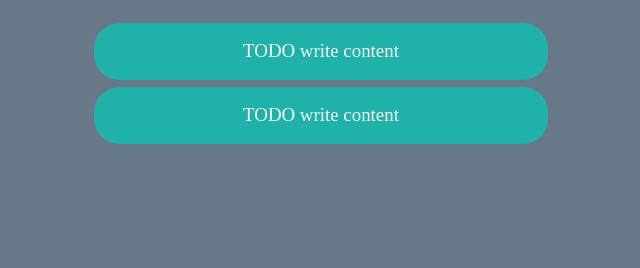
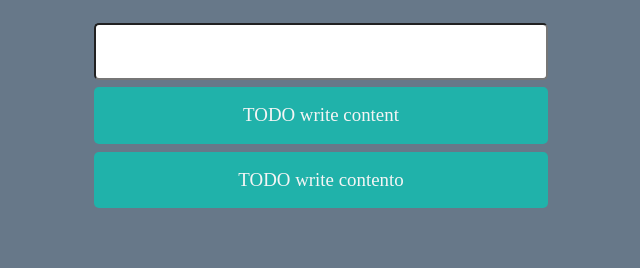
Before and after one commit to rafrafek/supreme-spork, a website: page public_html/index.html in a window 1280 px wide. Shown: the whole page, without its empty margins (319-959 px from the left). Drawn offline with Linux system fonts and the light colour scheme.

Commit message:
big update

```diff
--- a/public_html/index.html
+++ b/public_html/index.html
@@ -7,10 +7,33 @@
     <script src="newjavascript.js"></script>
     <link rel="stylesheet" href="michal.css">
 </head>
-    <body onload="kulfon()">
+<body>
     <div class="container">
-            <div class="ins" id="demo" onclick="myFunction(this)">TODO write content</div>
-            <div class="ins" id="michal" onclick="myFunction(this)">TODO write content</div>
+        <div>
+            <input id="inpucik" type="text" onkeyup="pysznia(event,this)">
+        </div>
+        <div id="zbiorek">
+            <div class="elemento" onclick="clicked(this)">
+                <div class="rowio">
+                    <div class="komorkaS">TODO write content</div>
+                </div>
+                <div class="rowio">
+                    <div class="komorka">a</div>
+                    <div class="komorka">b</div>
+                    <div class="komorka">c</div>
+                </div>
+            </div>
+            <div class="elemento" onclick="clicked(this)">
+                <div class="rowio">
+                    <div class="komorkaS">TODO write contento</div>
+                </div>
+                <div class="rowio">
+                    <div class="komorka">u</div>
+                    <div class="komorka">s</div>
+                    <div class="komorka">b</div>
+                </div>
+            </div>
+        </div>
     </div>
 </body>
 </html>
--- a/public_html/michal.css
+++ b/public_html/michal.css
@@ -24,19 +24,49 @@ body {
     unselectable: on
 }
 
-.ins {
-    border-radius: 25px;
+#inpucik {
+    box-sizing: border-box;
+    margin-bottom: 0.2cm;
+    height: 1.5cm;
+    line-height: 1.5cm;
+    font-size: 0.5cm;
+    border-radius: 5px;
+    padding-left: 0.2cm;
+    padding-right: 0.2cm;
+    width: 100%
+}
+
+.komorkaS {
+    width: 100%
+}
+
+.komorka {
+    width: 32%;
+    overflow: auto;
+    display: inline-block;
+    margin-left: auto;
+    margin-right: auto
+}
+
+.rowio {
+    height: 1.5cm;
+    line-height: 1.5cm;
+}
+
+.elemento {
+    height: 1.5cm;
+    overflow: hidden;
+    width: 100%;
+    border-radius: 5px;
     color: whitesmoke;
     cursor: pointer;
     font-size: 0.5cm;
-    line-height: 1.5cm;
-    height: 1.5cm;
     margin: 0 0 0.2cm 0;
     padding: 0;
     border-width: 0;
     background-color: #20B2AA
 }
 
-.ins:active {
+.elemento:active {
     background-color: #10A29A
 }
--- a/public_html/newjavascript.js
+++ b/public_html/newjavascript.js
@@ -1,14 +1,6 @@
 "use strict";
 
-var dudziak;
-var def;
-
-function kulfon() {
-    dudziak = document.getElementById("demo");
-    def = dudziak.innerHTML;
-}
-
-function myFunction(elem) {
+function clicked(elem) {
     if (!(elem.dlugie === 0 || elem.dlugie === 1)) {
         elem.dlugie = 0;
     }
@@ -25,26 +17,46 @@ function myFunction(elem) {
     }
 }
 
+function pysznia(inpucik,tekscik){
+    if (inpucik.keyCode === 13 && tekscik.value !== "") {
+        var polepszony = encodeURIComponent(tekscik.value);
+        polepszony = polepszony.replace(/%20/g," ");
+        polepszony = polepszony.replace(/%3F/g,"?");
+        var zbiorek = window.document.getElementById("zbiorek");
+        polepszony = polepszony[0].toUpperCase() + polepszony.substring(1);
+        zbiorek.innerHTML = '<div class="elemento" onclick="clicked(this)">'+
+                '<div class="rowio">'+
+                '<div class="komorkaS">'+polepszony+'</div>'+
+                '</div>'+
+                '<div class="rowio">'+
+                '<div class="komorka">a</div>'+
+                '<div class="komorka">b</div>'+
+                '<div class="komorka">c</div>'+
+                '</div>'+
+                '</div>' + zbiorek.innerHTML;
+        tekscik.value = "";
+    }
+}
+
 function jeslikrotkie(emcio) {
     var pos = 150;
     var id = setInterval(frame, 10);
     function frame() {
         if (pos === 300) {
             clearInterval(id);
-            emcio.innerHTML += "<br>xD";
+            var secRow = emcio.getElementsByTagName("div")[2];
+            secRow.getElementsByTagName("div")[0].innerHTML = "xDDD";
             emcio.dlugie = 1;
             emcio.trwa = 0;
         } else {
             pos += 10;
-            if (pos > 300)
-                pos = 300;
+            if (pos > 300) pos = 300;
             emcio.style.height = pos / 100.0 + 'cm';
         }
     }
 }
 
 function jeslidlugie(emcio) {
-    emcio.innerHTML = def;
     var pos = 300;
     var id = setInterval(frame, 10);
     function frame() {
@@ -54,8 +66,7 @@ function jeslidlugie(emcio) {
             emcio.trwa = 0;
         } else {
             pos -= 10;
-            if (pos < 150)
-                pos = 150;
+            if (pos < 150) pos = 150;
             emcio.style.height = pos / 100.0 + 'cm';
         }
     }
```
Lines whose indentation alone changed are shown as unchanged.
